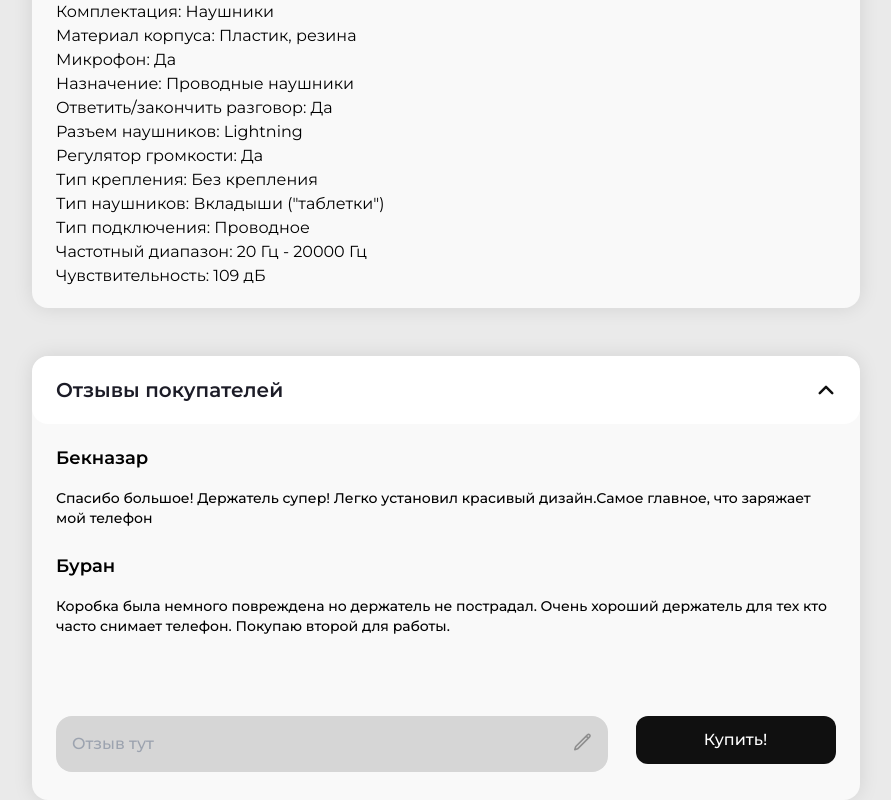
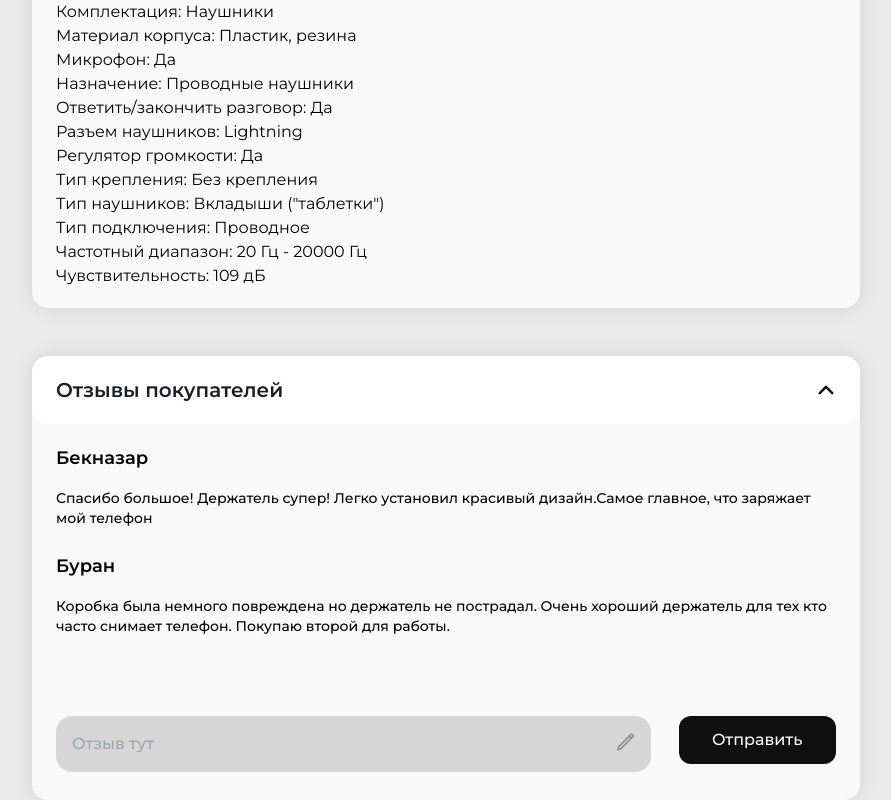
Before and after one commit to beks2995/market, a React (Create React App) app: page /product/1 in a window 1280 px wide. Shown: the part 1095-1895 px from the top of the page, without its empty margins (53-944 px from the left). Built offline with nearby package versions, Linux system fonts and the light colour scheme; no server answers.

Commit message:
added function for creating a new comment

```diff
--- a/src/components/Product/Button.tsx
+++ b/src/components/Product/Button.tsx
@@ -1,9 +1,9 @@
 import React from 'react'
 import { ButtonProps } from './types'
 
-function Button({children, classes}:ButtonProps) {
+function Button({children, classes,type}:ButtonProps) {
   return (
-    <button className={`flex items-center justify-center p-3 font-medium text-white rounded-xl bg-dark-300 ${classes}`} >{children}</button>
+    <button type={type??"button"} className={`flex items-center justify-center p-3 font-medium text-white rounded-xl bg-dark-300 ${classes}`} >{children}</button>
   )
 }
 
--- a/src/components/Product/CommentSection.tsx
+++ b/src/components/Product/CommentSection.tsx
@@ -1,22 +1,35 @@
-import Comment from "./Comment";
+import UserComment from "./UserComment";
 import CommentTextArea from "./CommentTextArea";
+import { useEffect, useState } from "react";
+import {Comment} from "./types"
+
 
 function CommentSection() {
+  const [comments, setComments] = useState<Comment[] | null>(null);
+
+  useEffect(() => {
+    setComments([
+      {
+        username: "Бекназар",
+        comment:
+          "Спасибо большое! Держатель супер! Легко установил красивый дизайн.Самое главное, что заряжает мой телефон",
+      },
+      {
+        username: "Буран",
+        comment:
+          "Коробка была немного повреждена но держатель не пострадал. Очень хороший держатель для тех кто часто снимает телефон. Покупаю второй для работы. ",
+      },
+    ]);
+  }, []);
 
   return (
     <div>
       <div className="mb-20 space-y-6">
-        <Comment
-          username="Бекназар"
-          comment="Спасибо большое! Держатель супер! Легко установил красивый дизайн.Самое главное, что заряжает мой телефон"
-        />
-        <Comment
-          username="Буран"
-          comment="Коробка была немного повреждена но держатель не пострадал. Очень хороший держатель
-          для тех кто часто снимает телефон. Покупаю второй для работы. "
-        />
+        {comments?.map((c) => (
+          <UserComment username={c.username} comment={c.comment} />
+        ))}
       </div>
-      <CommentTextArea/>
+      <CommentTextArea setComments={setComments}/>
     </div>
   );
 }
--- a/src/components/Product/CommentTextArea.tsx
+++ b/src/components/Product/CommentTextArea.tsx
@@ -1,8 +1,13 @@
 import React, { useState, useEffect, useRef } from "react";
 import { PencilIcon } from "@heroicons/react/24/outline";
 import Button from "../../components/Product/Button";
+import { Comment } from "./types";
 
-function CommentTextArea() {
+type CommentTextAreaProps = {
+  setComments: React.Dispatch<React.SetStateAction<Comment[] | null>>;
+};
+
+function CommentTextArea({ setComments }: CommentTextAreaProps) {
   const [text, setText] = useState<string>("");
   const textareaRef = useRef<HTMLTextAreaElement>(null);
 
@@ -21,9 +26,18 @@ function CommentTextArea() {
     adjustTextareaHeight();
   }, [text]);
 
+  const addNewCommentHandler = (e: React.FormEvent<HTMLFormElement>) => {
+    e.preventDefault();
+    setComments((currentComments) => [
+      ...(currentComments ?? []),
+      { username: "Adelya", comment: text },
+    ]);
+    setText("");
+  };
+
   return (
-    <div className="flex items-start gap-7">
-      <div className="flex p-4 rounded-2xl bg-light-300 grow">
+    <form className="flex flex-col items-start md:flex-row gap-7" onSubmit={addNewCommentHandler}>
+      <div className="flex w-full p-4 bg-light-300 rounded-2xl grow">
         <textarea
           ref={textareaRef}
           placeholder="Отзыв тут"
@@ -34,8 +48,8 @@ function CommentTextArea() {
         ></textarea>
         <PencilIcon className="h-5 ml-3 stroke-2 text-dark-30" />
       </div>
-      <Button classes="mb-4 w-[200px]">Купить!</Button>
-    </div>
+      <Button type="submit" classes="mb-4 md:w-[200px] w-full">Отправить</Button>
+    </form>
   );
 }
 
--- a/src/components/Product/Comment.tsx
+++ b/src/components/Product/UserComment.tsx
@@ -2,7 +2,7 @@ import React from "react";
 import { CommentProps } from "./types";
 
 
-function Comment({ username, comment }: CommentProps) {
+function UserComment({ username, comment }: CommentProps) {
   return (
     <div>
       <p className="mb-4 text-lg font-semibold">{username}</p>
@@ -11,4 +11,4 @@ function Comment({ username, comment }: CommentProps) {
   );
 }
 
-export default Comment;
+export default UserComment;
--- a/src/components/Product/types.tsx
+++ b/src/components/Product/types.tsx
@@ -15,9 +15,15 @@ export type CollapseProps={
 export type ButtonProps={
   children: React.ReactNode;
   classes?:string;
+  type?:"button" | "submit" | "reset" | undefined;
 }
 
 export type CommentProps = {
   username: string;
   comment: string;
 };
+
+export type Comment = {
+  username: string;
+  comment: string;
+};
--- a/src/pages/product/ProductPage.tsx
+++ b/src/pages/product/ProductPage.tsx
@@ -49,7 +49,7 @@ export default function ProductPage() {
             <CommentSection />
           </Collapse>
         </div>
-        <div className="sticky top-0">
+        <div className="sticky top-2">
           <Button classes="mb-4 w-full">Купить!</Button>
           <Button classes="w-full">
             <ShoppingCartIcon className="h-6 mr-3 " />
```
